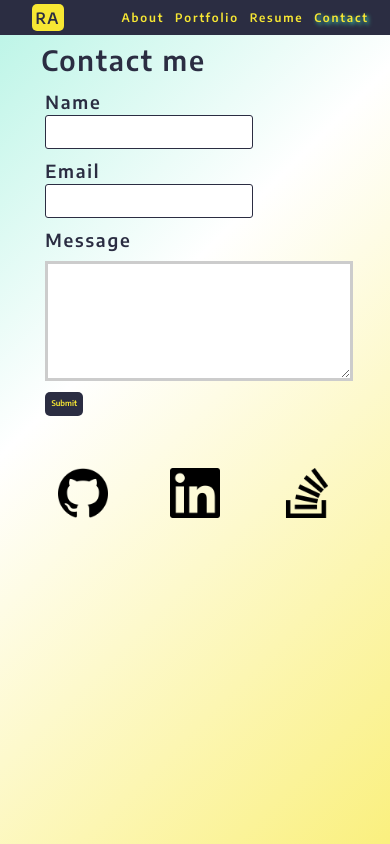
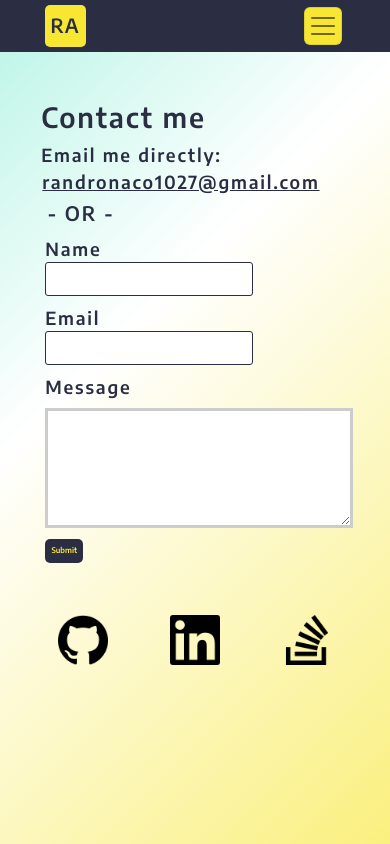
Before and after one commit to randronaco1027/react-portfolio, a React (Create React App) app: page /contact in a window 390 px wide. Built offline with nearby package versions, Linux system fonts and the light colour scheme; a web font is replaced by a local one.

Commit message:
added email, tweaked formatting

```diff
--- a/src/App.js
+++ b/src/App.js
@@ -1,5 +1,5 @@
 import React from 'react';
-import Nav from './components/Nav';
+import AppNavBar from './components/Nav';
 import About from './components/About';
 import Portfolio from './components/Portfolio';
 import Resume from './components/Resume'
@@ -12,7 +12,7 @@ function App() {
   return (
     <Router>
       <div className="flex-column justify-flex-start min-100-vh">
-        <Nav />
+        <AppNavBar />
         <div className="container">
           <Routes>
             <Route
--- a/src/components/About/index.js
+++ b/src/components/About/index.js
@@ -4,7 +4,7 @@ import React from 'react';
 function About() {
   return (
     <div className="about">
-      <section className="my-5" >
+      <section className="m-5" >
         <h1 id="about">About me</h1>
         <div className="my-2">
           <p>
@@ -12,13 +12,7 @@ function About() {
           </p>
         </div>
       </section>
-      <img
-        src={require(`../../assets/misc/developer.webp`)}
-        alt="GitHub Logo"
-        className="img-thumbnail mx-1 avatar"
-        key="GitHub Logo"
-        style={{ width: 240, height: 200 }}
-      />
+
     </div>
   );
 }
--- a/src/components/Contact/index.js
+++ b/src/components/Contact/index.js
@@ -51,8 +51,13 @@ function ContactForm() {
 
   return (
     // Contact Form
-    <section className="contact-form mb-5">
+    <section className="contact-form my-5">
       <h1 data-testid="h1tag">Contact me</h1>
+      <div className="email-link">
+        <p>Email me directly:     </p>
+        <a href="mailto:randronaco1027@gmail.com"> randronaco1027@gmail.com</a>
+      </div>
+      <h5>- OR -</h5>
       <form ref={form} onSubmit={sendEmail}>
         <div className='p-1 div-input'>
           <label htmlFor="name">Name</label>
--- a/src/components/Nav/index.js
+++ b/src/components/Nav/index.js
@@ -1,36 +1,37 @@
 import React from 'react';
 // NavLink keeps the link highlighted when on the respective page
 import { NavLink } from 'react-router-dom';
+import Nav from 'react-bootstrap/Nav';
+import Navbar from 'react-bootstrap/Navbar';
+import Container from 'react-bootstrap/Container';
 
-function Nav(props) {
+function AppNavbar(props) {
   return (
-    // Navigation bar that appears at top of screen
-    // Clicking the links redirects based off of "NavLink to="
-    <header className="navbar">
-      <NavLink to='/' className='initials'>RA</NavLink>
-      <nav>
+    <Navbar className="navbar" expand="md">
+      <Container>
+        <Navbar.Brand href="/" className="initials">RA</Navbar.Brand>
+        <Navbar.Toggle aria-controls="basic-navbar-nav" />
+        <Navbar.Collapse id="basic-navbar-nav">
+          <Nav className="me-auto navbar-links">
             <NavLink to="/" className={({ isActive }) =>
-          (isActive ? "lactive-class" : "not-active-class")}>
-          About
-        </NavLink>
-
+              (isActive ? "lactive-class" : "not-active-class")}>About</NavLink>
             <NavLink to="/portfolio" className={({ isActive }) =>
               (isActive ? "lactive-class" : "not-active-class")}>
               Portfolio
             </NavLink>
-
             <NavLink to="/resume" className={({ isActive }) =>
               (isActive ? "lactive-class" : "not-active-class")}>
               Resume
             </NavLink>
-
             <NavLink to="/contact" className={({ isActive }) =>
               (isActive ? "lactive-class" : "not-active-class")}>
               Contact
             </NavLink>
-      </nav>
-    </header>
+          </Nav>
+        </Navbar.Collapse>
+      </Container>
+    </Navbar>
   );
 }
 
-export default Nav;
+export default AppNavbar;
--- a/src/components/Portfolio/index.js
+++ b/src/components/Portfolio/index.js
@@ -4,7 +4,7 @@ import ProjectList from '../ProjectList'
 // Display data from ProjectList
 function Portfolio(props) {
   return (
-    <section>
+    <section className='my-5'>
       <ProjectList/>
     </section>
   )
--- a/src/components/ProjectList/index.js
+++ b/src/components/ProjectList/index.js
@@ -40,7 +40,7 @@ function Projects() {
       <div className="proj-flex-row">
         {/* Map through all projects in array and display on Portfolio page */}
         {projectlist.map((project) => (
-          <div className="proj-container col-lg-3 col-md-5 col-sm-10">
+          <div className="proj-container col-md-5 col-sm-10">
             <img
               src={project.imageurl}
               alt={project.name}
--- a/src/components/Resume/index.js
+++ b/src/components/Resume/index.js
@@ -55,7 +55,7 @@ function Resume() {
         }
     ])
     return (
-        <section>
+        <section className="my-5">
             {/* Icons of all softwares learned in course */}
             <h1 className="languageTitle">Technical Proficiencies</h1>
             <div className='icon-section m-3'>
--- a/src/index.css
+++ b/src/index.css
@@ -62,6 +62,24 @@ a {
   color: var(--tertiary);
   text-decoration: none;
   font-weight: bold;
+}
+
+.contact-form a {
+  color: var(--secondary);
+  text-decoration: underline;
+  padding: 0;
+}
+
+.contact-form h5 {
+  margin: 2%;
+}
+
+.email-link {
+  display: flex;
+}
+
+.email-link p {
+  margin-right:5px;
 }
 
 header {
@@ -141,6 +159,21 @@ textarea {
   max-width: 1200px;
   margin-left: auto;
   margin-right: auto;
+  vertical-align: center;
+
+  display: flex;
+  justify-content: center;
+  vertical-align: center;
+}
+
+.navbar-toggler {
+  background-color: var(--primary);
+  display: flex;
+  align-items: center;
+  justify-content: center;
+  vertical-align: center;
+  margin: 1%;
+  padding: 1%
 }
 
 .contact-form {
@@ -184,6 +217,7 @@ nav a:hover {
   justify-content:flex-start;
   margin: 0;
   font-size: 4vw;
+  padding: 2%
 }
 
 .initials:hover {
@@ -225,8 +259,12 @@ nav {
   height: 100%;
   cursor: pointer;
   padding: 0;
+  margin: 0;
   background-color: transparent;
   border: solid var(--secondary);
+  display: flex;
+  align-items: center;
+  vertical-align: center;
 }
 
 .footerimg {
@@ -250,37 +288,28 @@ nav {
   display:inline-flex
 }
 
-.about img {
-  align-items: center;
-  vertical-align: center;
-  margin-top: 10%;
-}
 .projectName {
   margin-top: 5px;
 }
 
 .projectName h1 {
-  font-size: 2vw;
+  font-size: 3vw;
   margin: 0
 }
 
 .skillset {
-  font-size: 1vw;
+  font-size: 1.5vw;
   margin-top: 3px;
 }
 
 .projectBtn {
   margin: 0;
+  padding: 3%;
 }
 
 .projectBtn button {
   margin: 3px;
-}
-
-.container {
-  margin-top: 2%;
-  display: flex;
-  justify-content: center;
+  font-size: 1.4vw;
 }
 
 .header {
@@ -399,6 +428,12 @@ footer {
   justify-content: center;
 }
 
+.navbar-links {
+  width: 100%;
+  display: flex;
+  justify-content: flex-end;
+}
+
 @media screen and (max-width: 768px) {
   .projectName h1{
     font-size: 6vw;
@@ -435,6 +470,21 @@ footer {
     margin: 2%
   }
 
+  .initials {
+    font-size: 5vw;
+  }
+
+  .email-link {
+    display:block;
+  }
+
+  .email-link p {
+    margin: 0;
+  }
+
+  .email-link a {
+    padding: 1%
+  }
 }
 
 @media screen and (min-width: 960px) {
```
Lines whose indentation alone changed are shown as unchanged.
